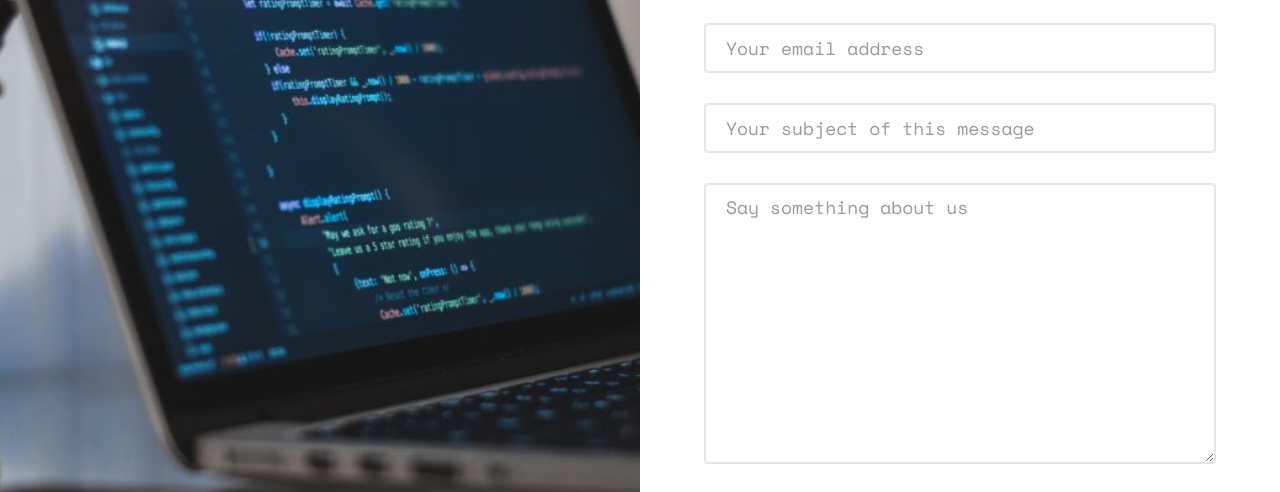
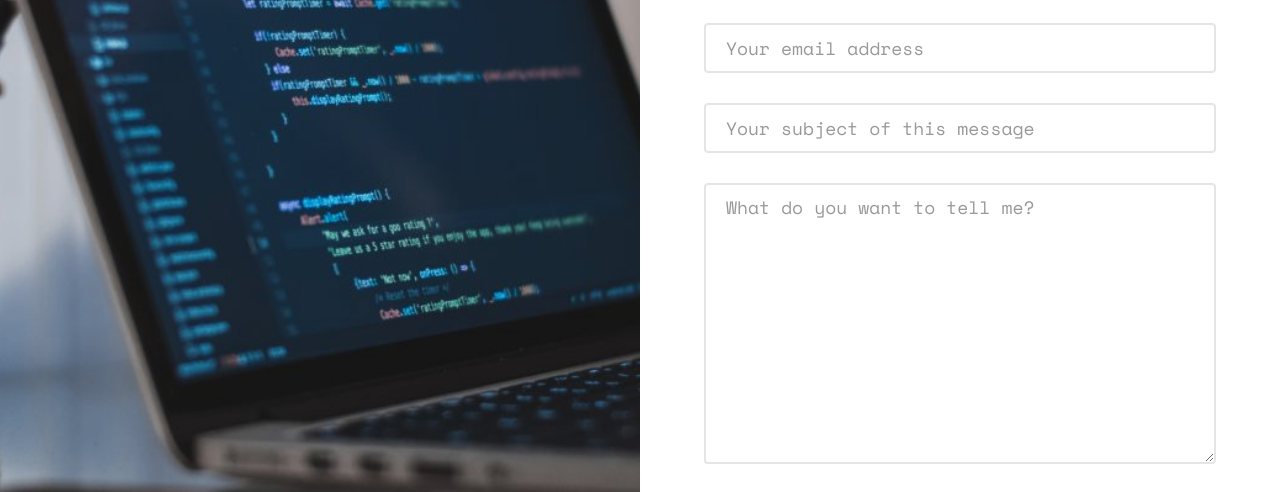
Before and after one commit to WEDNESDAYfate/cv-zaya, a plain HTML site: page index.html in a window 1280 px wide. Shown: the part 6825-7317 px from the top of the page. Drawn offline with nearby package versions, Linux system fonts and the light colour scheme; some packages are replaced by stand-ins of ours; no server answers; files whose address does not match are found by name.

Commit message:
change 10/12/2022

```diff
--- a/index.html
+++ b/index.html
@@ -650,7 +650,7 @@
 					<div class="row form-group">
 						<div class="col-md-12">
 							<textarea name="message" id="message" cols="30" rows="10" class="form-control"
-								placeholder="Say something about us"></textarea>
+								placeholder="What do you want to tell me?"></textarea>
 						</div>
 					</div>
 					<div class="form-group">
```
